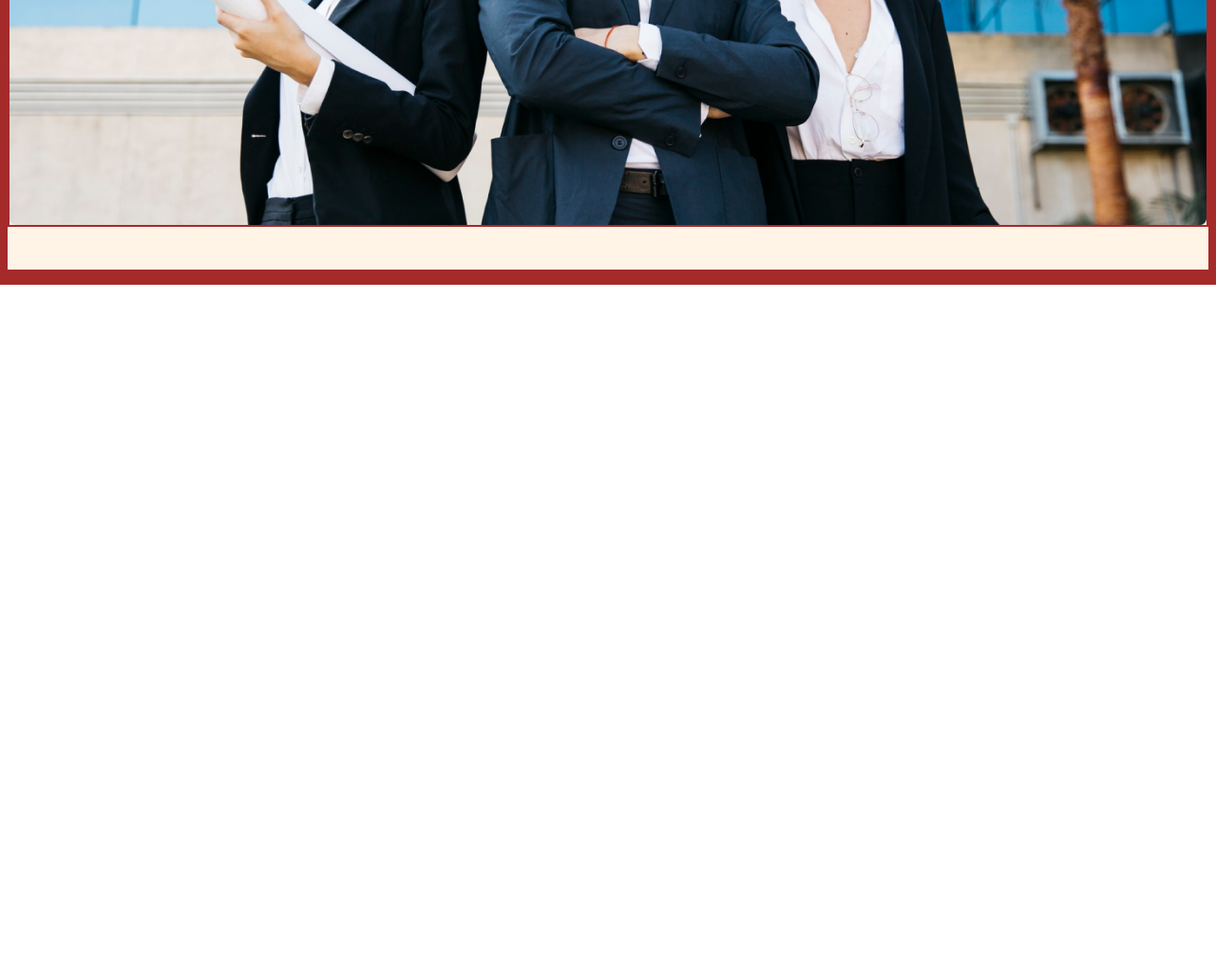
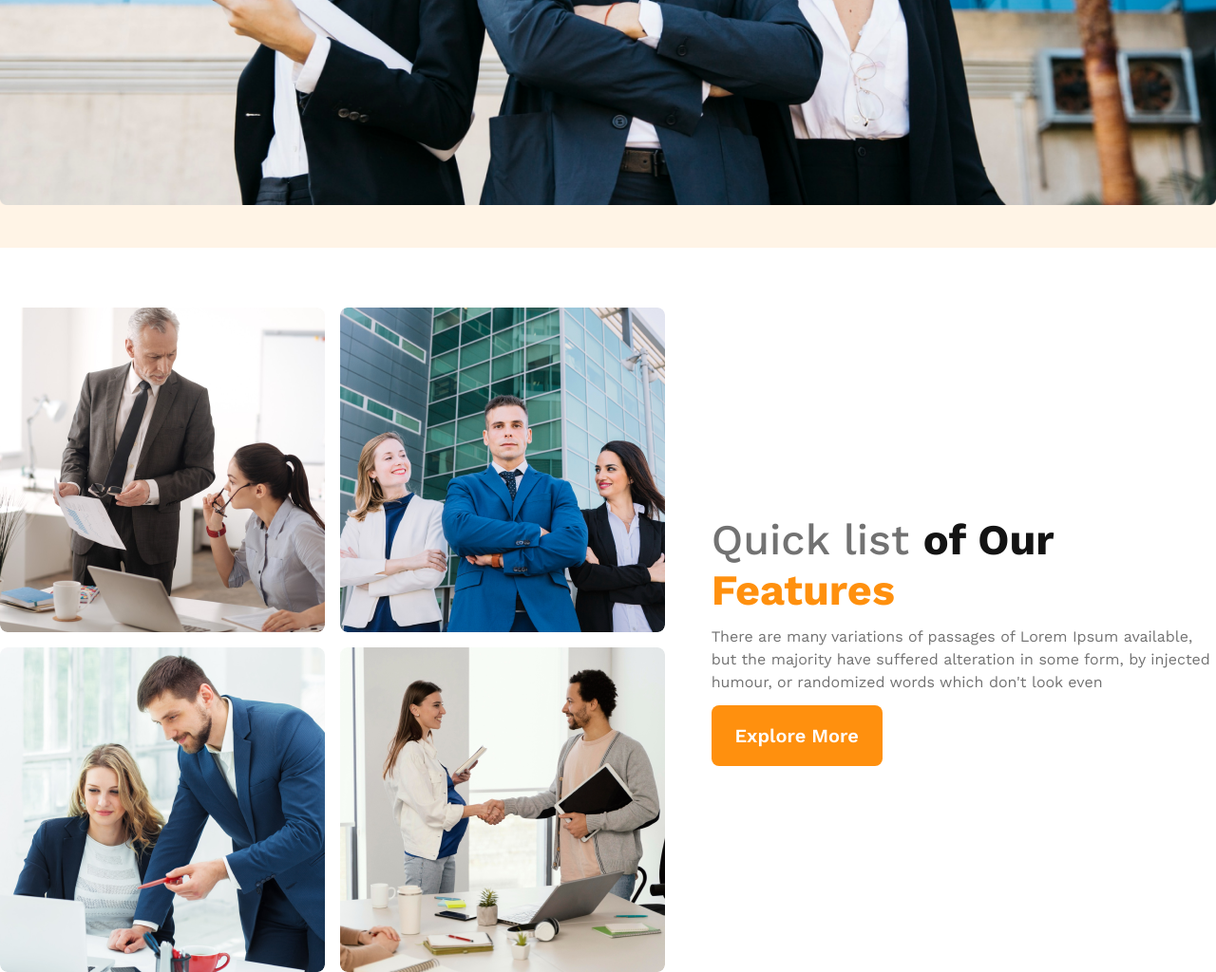
Before and after one commit to kaziMuntasirRahman/Next-Level-Architecture, a plain HTML site: page index.html in a window 1280 px wide. Shown: the part 979-2003 px from the top of the page at 95% size. Before the commit the page ends 1279 px from the top, so only its background shows below. Drawn offline with nearby package versions, Linux system fonts and the light colour scheme.

Commit message:
team section done responsively, Alhamdulillah

```diff
--- a/css/styles.css
+++ b/css/styles.css
@@ -7,7 +7,7 @@
   font-family: var(--default-font);
   color: var(--Dark-01);
   font-weight: 600;
-  border: 2px solid brown;
+  /* border: 2px solid brown; */
 }
 
 :root {
@@ -51,7 +51,8 @@ nav>:first-child {
   margin-right: auto;
 }
 
-nav a, nav h1{
+nav a,
+nav h1 {
   text-align: center;
   text-decoration: none;
 }
@@ -61,10 +62,10 @@ nav>h1>a {
   font-weight: 700;
 }
 
-.links{
+.links {
   display: flex;
   justify-content: space-between;
-  gap: calc(60 / 1920) * 1vw;
+  gap: calc((60 / 1920) * 100vw);
 }
 
 nav .links>a {
@@ -118,41 +119,127 @@ header .title>:last-child {
   margin: 32px auto 5px auto;
 }
 
+/* team section style start */
+.teams {
+  margin-top: calc((85 / 1080) * 100vh);
+  display: flex;
+  align-items: center;
+  justify-content: center;
+  gap: calc((73 / 1920) * 100vw);
+}
+
+.team-photo {
+  display: grid;
+  grid-template-columns: repeat(2, 1fr);
+  gap: calc(24 / 1920 * 100vw);
+}
+
+.team-photo img {
+  border-radius: 8px;
+}
+
+.team-description {
+  display: flex;
+  flex-direction: column;
+  max-width: 540px;
+  gap: calc(28 / 1920 * 100vh);
+}
+
+.team-description>h1 {
+  color: var(--Dark-03);
+  font-size: 2.815rem;
+  font-weight: 500;
+}
+
+.team-description>h1>:first-child {
+  color: var(--Dark-01);
+  font-weight: 700;
+}
+
+.team-description>h1>:last-child {
+  color: #FF900E;
+  font-weight: 700;
+}
+
+.team-description>p {
+  color: var(--Dark-03);
+  font-size: 1rem;
+  font-weight: 400;
+  line-height: 1.5rem;
+  /* 162.5% */
+}
+
 /* responsive for tab */
 @media screen and (min-width:577px) and (max-width: 992px) {
-  nav{
+  nav {
     flex-direction: column;
     gap: 20px;
     padding: 30px 50px 20px 50px;
   }
 
-  nav>*{
+  nav>* {
     margin: auto;
   }
 
-  .banner{
+  .banner {
     padding: 0 20px;
   }
+
+  .teams{
+    flex-direction: column;
+    gap: 30px;
+  }
+
+  .team-photo{
+    border: 2px solid black;
+    gap: 40px;
+    justify-content: space-evenly;
+  }
+
+  .team-description{
+    align-items: center;
+    text-align: center;
+  }
+
 }
+
 
 
 /* responsive for mobile */
 @media screen and (max-width: 576px) {
-  nav{
+  nav {
     flex-direction: column;
     gap: 20px;
     padding: 2rem 3rem 1.25rem 3rem;
   }
 
-  nav>*{
+  nav>* {
     margin: auto;
   }
 
-  .links{
+  .links {
     gap: .5rem;
   }
 
-  .banner{
+  .banner {
     padding: 0 10px;
   }
+
+  .teams{
+    flex-direction: column;
+  }
+
+  .team-photo{
+    width: 100%;
+    grid-template-columns: 1fr;
+  }
+
+  .team-photo img{
+    width: 100%;
+  }
+
+  .team-description{
+    align-items: center;
+    text-align: center;
+  }
 }
--- a/index.html
+++ b/index.html
@@ -30,7 +30,21 @@
       <img src="images/banner.png" alt="" class="banner-img">
     </section>
   </header>
-  <main></main>
+  <main>
+    <section class="teams">
+      <div class="team-photo">
+        <img src="images/team1.png" alt="">
+        <img src="images/team2.png" alt="">
+        <img src="images/team3.png" alt="">
+        <img src="images/team4.png" alt="">
+      </div>
+      <div class="team-description">
+        <h1>Quick list <span>of Our </span><span>Features</span></h1>
+        <p>There are many variations of passages of Lorem Ipsum available, but the majority have suffered alteration in some form, by injected humour, or randomized words which don't look even</p>
+        <button class="primary-btn">Explore More</button>
+      </div>
+    </section>
+  </main>
   <footer></footer>
 </body>
 
```
